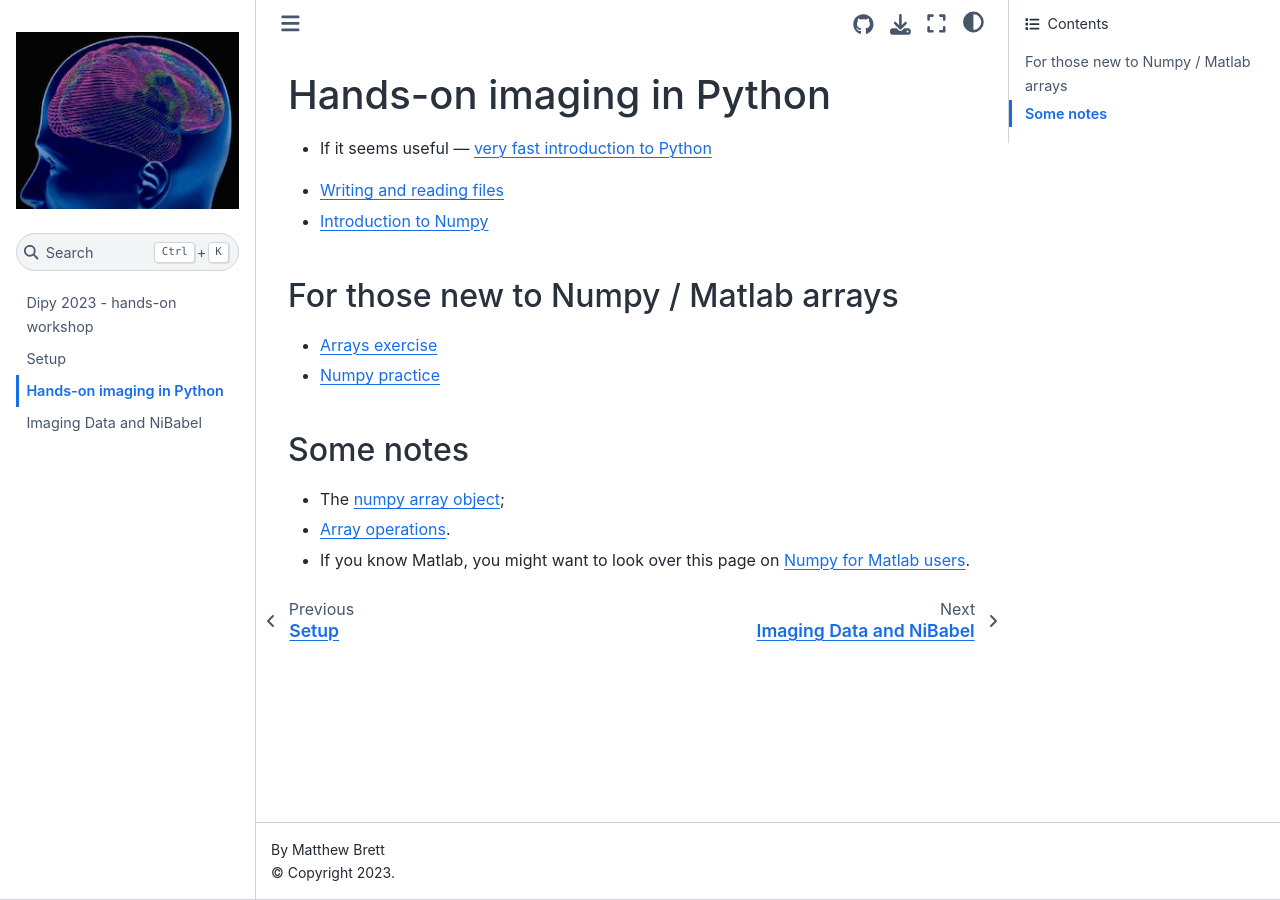
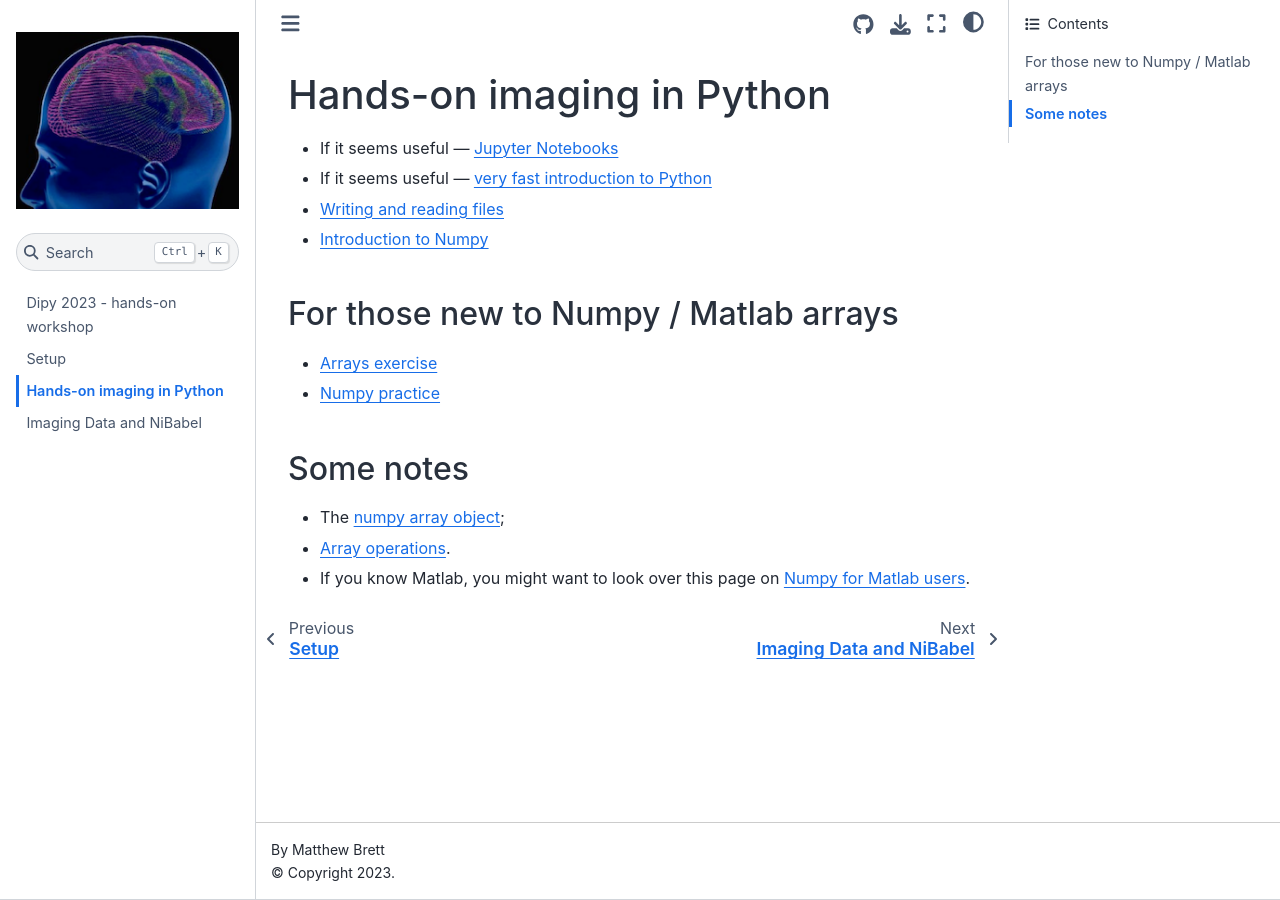
Before and after one commit to matthew-brett/dipy-workshop, a Jupyter Book: the page built from hands_on.md, in a window 1280 px wide. Built offline with Jupyter Book 1.0.4 settings and Sphinx 7.4.7 and the Sphinx Book theme 1.1.4, drawn with Linux system fonts in a browser that asks for light colours.

Commit message:
Another link

```diff
--- a/hands_on.md
+++ b/hands_on.md
@@ -1,6 +1,8 @@
 # Hands-on imaging in Python
 
-- If it seems useful — [very fast introduction to
+* If it seems useful — [Jupyter
+Notebooks](https://matthew-brett.github.io/dipy-textbook/using_jupyter.html)
+* If it seems useful — [very fast introduction to
   Python](https://matthew-brett.github.io/dipy-textbook/introducing_python.html)
 * [Writing and reading
   files](https://matthew-brett.github.io/dipy-textbook/pathlib)
```
